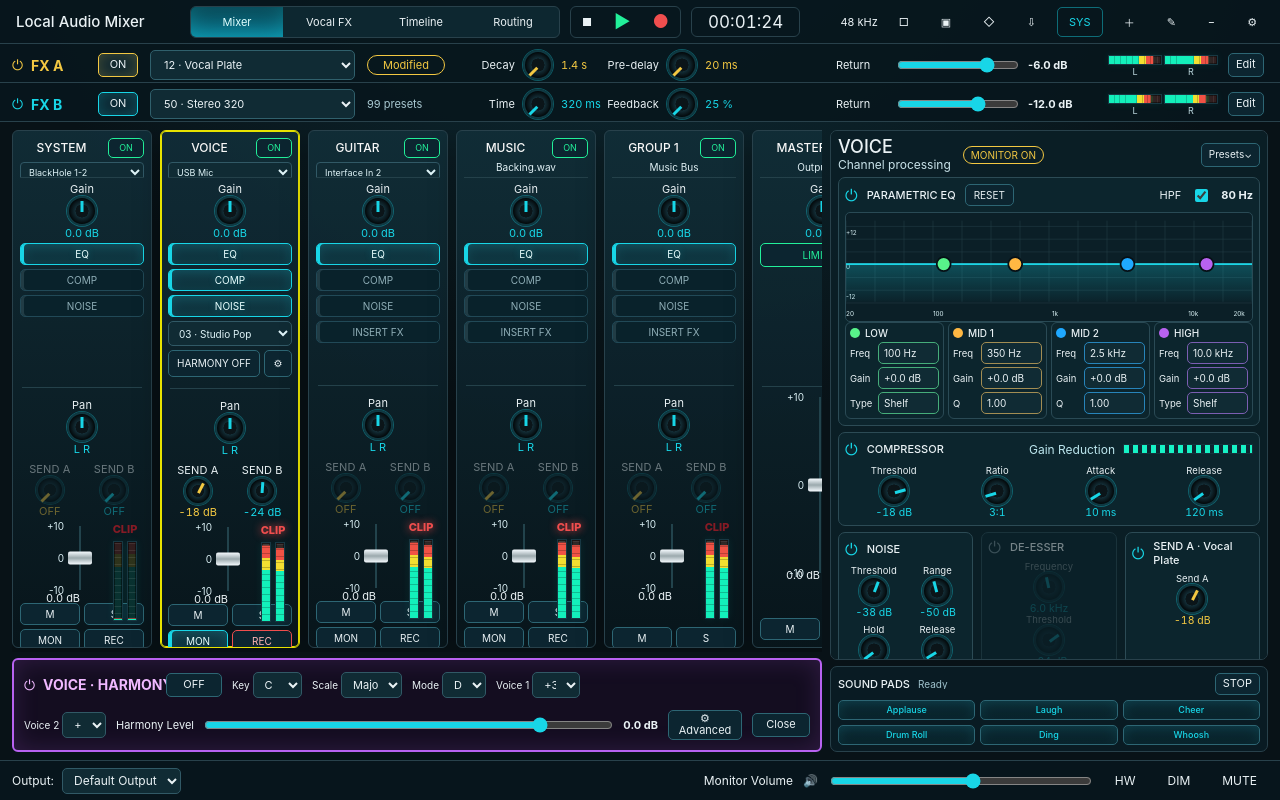
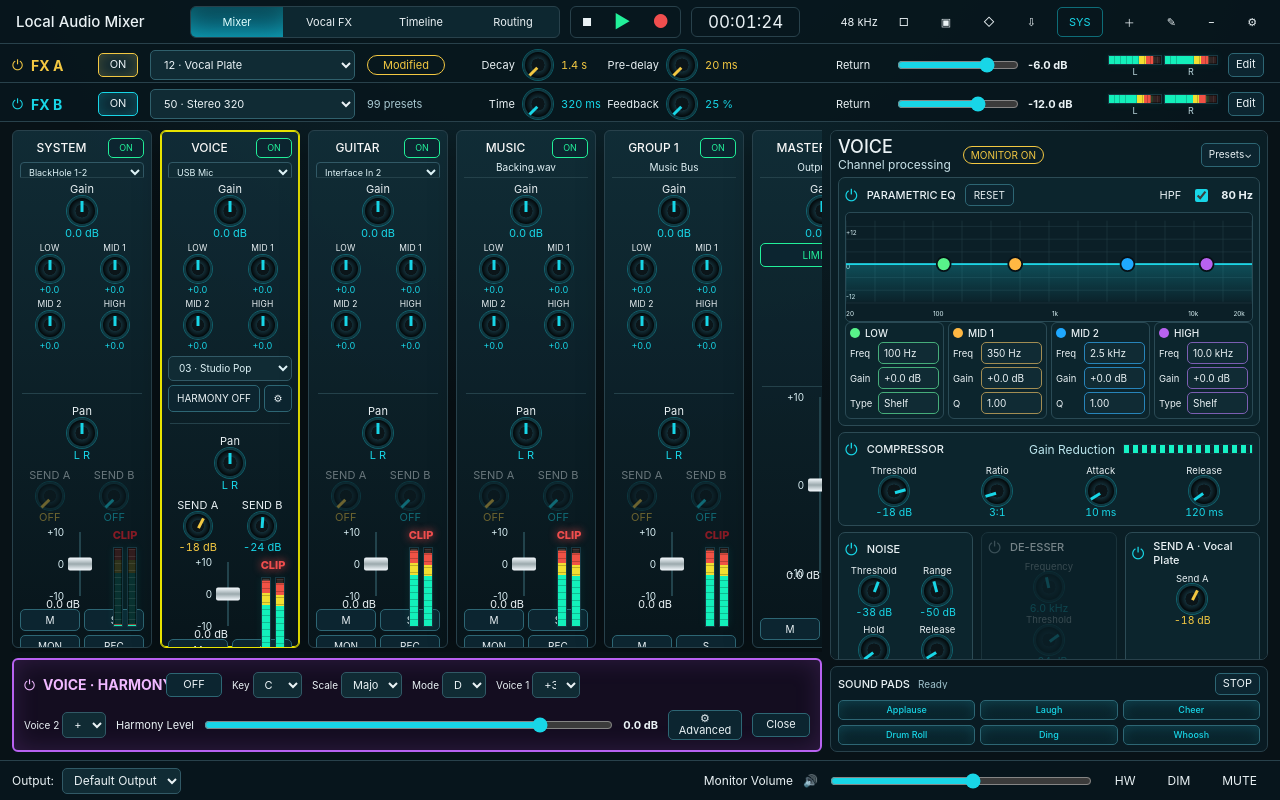
Before and after one commit to maydekil/digital-mixer-audio, a React (Vite) app: page / in a window 1280 px wide. Built offline with nearby package versions, Linux system fonts and the light colour scheme.

Commit message:
Add direct channel tone controls

```diff
--- a/apps/desktop/src/adapters/MixerControlPort.ts
+++ b/apps/desktop/src/adapters/MixerControlPort.ts
@@ -192,6 +192,7 @@ export interface MixerControlPort {
   setFxEnabled(unitId: FxUnitId, enabled: boolean): void;
   setFxReturn(unitId: FxUnitId, valueDb: number): void;
   setFxProgramMacro(unitId: FxUnitId, macro: "macro1" | "macro2", value: string): void;
+  setChannelEqBand(channelId: string, bandId: EqBandState["id"], field: "freqHz" | "gainDb" | "qValue" | "type", value: number | string): void;
   updateEqBand(bandId: EqBandState["id"], field: "freqHz" | "gainDb" | "qValue" | "type", value: number | string): void;
   resetEqBands(): void;
   resetFxProgram(unitId: FxUnitId): void;
--- a/apps/desktop/src/adapters/preview/PreviewAdapter.ts
+++ b/apps/desktop/src/adapters/preview/PreviewAdapter.ts
@@ -230,21 +230,26 @@ export class PreviewAdapter implements MixerControlPort {
   }
 
   updateEqBand(bandId: EqBandState["id"], field: "freqHz" | "gainDb" | "qValue" | "type", value: number | string): void {
-    const updatedBands = this.snapshot.eqBands.map((band) => {
-      if (band.id !== bandId) return band;
-      if (field === "type") return { ...band, type: String(value) };
-
-      const next = { ...band, [field]: Number(value) };
-      next.freqHz = clamp(next.freqHz, 20, 20_000);
-      next.gainDb = clamp(next.gainDb, -12, 12);
-      if (next.qValue !== undefined) next.qValue = clamp(next.qValue, 0.1, 12);
-      return formatEqBand(next);
-    });
+    const updatedBands = updateEqBands(this.snapshot.eqBands, bandId, field, value);
     this.snapshot.eqBands = updatedBands;
     this.snapshot.channels = this.snapshot.channels.map((channel) => channel.id === this.snapshot.selectedChannelId ? {
       ...channel,
+      processing: { ...channel.processing, eq: true },
       eqBands: structuredClone(updatedBands)
     } : channel);
+  }
+
+  setChannelEqBand(channelId: string, bandId: EqBandState["id"], field: "freqHz" | "gainDb" | "qValue" | "type", value: number | string): void {
+    this.snapshot.channels = this.snapshot.channels.map((channel) => {
+      if (channel.id !== channelId) return channel;
+      const eqBands = updateEqBands(channel.eqBands, bandId, field, value);
+      if (channel.id === this.snapshot.selectedChannelId) this.snapshot.eqBands = structuredClone(eqBands);
+      return {
+        ...channel,
+        processing: { ...channel.processing, eq: true },
+        eqBands
+      };
+    });
   }
 
   resetEqBands(): void {
@@ -423,6 +428,19 @@ function selectedSlotForPreset(presetId: string, fallback: string) {
   return fallback;
 }
 
+function updateEqBands(bands: EqBandState[], bandId: EqBandState["id"], field: "freqHz" | "gainDb" | "qValue" | "type", value: number | string) {
+  return bands.map((band) => {
+    if (band.id !== bandId) return band;
+    if (field === "type") return { ...band, type: String(value) };
+
+    const next = { ...band, [field]: Number(value) };
+    next.freqHz = clamp(next.freqHz, 20, 20_000);
+    next.gainDb = clamp(next.gainDb, -12, 12);
+    if (next.qValue !== undefined) next.qValue = clamp(next.qValue, 0.1, 12);
+    return formatEqBand(next);
+  });
+}
+
 function clamp(value: number, min: number, max: number) {
   return Math.max(min, Math.min(max, Number.isFinite(value) ? value : min));
 }
--- a/apps/desktop/src/features/mixer/MixerPage.tsx
+++ b/apps/desktop/src/features/mixer/MixerPage.tsx
@@ -584,6 +584,7 @@ export function MixerPage() {
             onTrim={(id, value) => refreshLiveProcessing(() => adapter.setChannelTrim(id, value))}
             onPan={(id, value) => refreshLiveProcessing(() => adapter.setChannelPan(id, value))}
             onFader={(id, value) => refreshLiveProcessing(() => adapter.setChannelFader(id, value))}
+            onEqBand={(id, bandId, gainDb) => refreshLiveProcessing(() => adapter.setChannelEqBand(id, bandId, "gainDb", gainDb))}
             onSend={(id, unitId, value) => refreshLiveProcessing(() => adapter.setChannelSend(id, unitId, value))}
             onMute={(id, muted) => {
               const nextSnapshot = refresh(() => adapter.setChannelMute(id, muted));
@@ -595,18 +596,6 @@ export function MixerPage() {
               void runChannelMonitor(id, monitor);
             }}
             onRecordArm={(id, armed) => refresh(() => adapter.setChannelRecordArm(id, armed))}
-            onProcessor={(id, processorId, enabled) => {
-              const channel = adapter.getSnapshot().channels.find((item) => item.id === id);
-              if (channel?.role === "system" && processorId === "insertFx") return;
-              refreshLiveProcessing(() => adapter.setChannelProcessor(id, processorId, enabled));
-              if (processorId === "insertFx" && enabled) {
-                refresh(() => {
-                  adapter.selectChannel(id);
-                  adapter.applyVocalFxPreset(adapter.getSnapshot().vocalFx.activePresetId);
-                });
-                setVocalFxOpen(true);
-              }
-            }}
             onVocalFxPreset={(id, presetId) => {
               const enabled = presetId !== "default";
               refreshLiveProcessing(() => {
--- a/apps/desktop/src/features/mixer/components/ChannelBank.tsx
+++ b/apps/desktop/src/features/mixer/components/ChannelBank.tsx
@@ -1,4 +1,4 @@
-import type { ChannelState, ProcessorId, VocalFxPreset } from "../../../adapters/MixerControlPort";
+import type { ChannelState, EqBandState, VocalFxPreset } from "../../../adapters/MixerControlPort";
 import { ChannelStrip } from "./ChannelStrip";
 
 interface ChannelBankProps {
@@ -12,19 +12,19 @@ interface ChannelBankProps {
   onTrim(channelId: string, value: number): void;
   onPan(channelId: string, value: number): void;
   onFader(channelId: string, value: number): void;
+  onEqBand(channelId: string, bandId: EqBandState["id"], gainDb: number): void;
   onSend(channelId: string, unitId: "fx-a" | "fx-b", value: number): void;
   onMute(channelId: string, muted: boolean): void;
   onSolo(channelId: string, solo: boolean): void;
   onMonitor(channelId: string, monitor: boolean): void;
   onRecordArm(channelId: string, armed: boolean): void;
-  onProcessor(channelId: string, processorId: ProcessorId, enabled: boolean): void;
   onVocalFxPreset(channelId: string, presetId: string): void;
   onClipReset(channelId: string): void;
   onHarmonyToggle(): void;
   onHarmonySettings(channelId: string): void;
 }
 
-export function ChannelBank({ channels, sourceOptions, vocalFxPresetId, vocalFxPresets, onSelect, onEnabled, onSource, onTrim, onPan, onFader, onSend, onMute, onSolo, onMonitor, onRecordArm, onProcessor, onVocalFxPreset, onClipReset, onHarmonyToggle, onHarmonySettings }: ChannelBankProps) {
+export function ChannelBank({ channels, sourceOptions, vocalFxPresetId, vocalFxPresets, onSelect, onEnabled, onSource, onTrim, onPan, onFader, onEqBand, onSend, onMute, onSolo, onMonitor, onRecordArm, onVocalFxPreset, onClipReset, onHarmonyToggle, onHarmonySettings }: ChannelBankProps) {
   return (
     <section className="channel-bank">
       {channels.map((channel) => (
@@ -40,12 +40,12 @@ export function ChannelBank({ channels, sourceOptions, vocalFxPresetId, vocalFxP
           onTrim={(value) => onTrim(channel.id, value)}
           onPan={(value) => onPan(channel.id, value)}
           onFader={(value) => onFader(channel.id, value)}
+          onEqBand={(bandId, gainDb) => onEqBand(channel.id, bandId, gainDb)}
           onSend={(unitId, value) => onSend(channel.id, unitId, value)}
           onMute={(muted) => onMute(channel.id, muted)}
           onSolo={(solo) => onSolo(channel.id, solo)}
           onMonitor={(monitor) => onMonitor(channel.id, monitor)}
           onRecordArm={(armed) => onRecordArm(channel.id, armed)}
-          onProcessor={(processorId, enabled) => onProcessor(channel.id, processorId, enabled)}
           onVocalFxPreset={(presetId) => onVocalFxPreset(channel.id, presetId)}
           onClipReset={() => onClipReset(channel.id)}
           onHarmonyToggle={onHarmonyToggle}
--- a/apps/desktop/src/features/mixer/components/ChannelStrip.tsx
+++ b/apps/desktop/src/features/mixer/components/ChannelStrip.tsx
@@ -1,4 +1,4 @@
-import type { ChannelState, FxUnitId, ProcessorId, VocalFxPreset } from "../../../adapters/MixerControlPort";
+import type { ChannelState, EqBandState, FxUnitId, VocalFxPreset } from "../../../adapters/MixerControlPort";
 import { ClipIndicator } from "../../../components/audio/ClipIndicator";
 import { LevelMeter } from "../../../components/audio/LevelMeter";
 import { RotaryKnob } from "../../../components/audio/RotaryKnob";
@@ -16,19 +16,19 @@ interface ChannelStripProps {
   onTrim(value: number): void;
   onPan(value: number): void;
   onFader(value: number): void;
+  onEqBand(bandId: EqBandState["id"], gainDb: number): void;
   onSend(unitId: FxUnitId, value: number): void;
   onMute(muted: boolean): void;
   onSolo(solo: boolean): void;
   onMonitor(monitor: boolean): void;
   onRecordArm(armed: boolean): void;
-  onProcessor(processorId: ProcessorId, enabled: boolean): void;
   onVocalFxPreset(presetId: string): void;
   onClipReset(): void;
   onHarmonyToggle?(): void;
   onHarmonySettings?(): void;
 }
 
-export function ChannelStrip({ channel, sourceOptions, vocalFxPresetId, vocalFxPresets, onSelect, onEnabled, onSource, onTrim, onPan, onFader, onSend, onMute, onSolo, onMonitor, onRecordArm, onProcessor, onVocalFxPreset, onClipReset, onHarmonyToggle, onHarmonySettings }: ChannelStripProps) {
+export function ChannelStrip({ channel, sourceOptions, vocalFxPresetId, vocalFxPresets, onSelect, onEnabled, onSource, onTrim, onPan, onFader, onEqBand, onSend, onMute, onSolo, onMonitor, onRecordArm, onVocalFxPreset, onClipReset, onHarmonyToggle, onHarmonySettings }: ChannelStripProps) {
   const isMaster = channel.kind === "master";
   const isGroup = channel.kind === "group";
   const meter = channel.enabled ? channel.meter : { left: -60, right: -60, clip: false };
@@ -47,7 +47,7 @@ export function ChannelStrip({ channel, sourceOptions, vocalFxPresetId, vocalFxP
         ) : <span>{channel.source}</span>}
       </header>
       <RotaryKnob label="Gain" value={`${channel.trimDb.toFixed(1)} dB`} numericValue={channel.trimDb} min={-24} max={24} step={0.5} onChange={onTrim} />
-      {isMaster ? <MasterUpperControls /> : <ProcessingButtons channel={channel} vocalFxPresetId={vocalFxPresetId} vocalFxPresets={vocalFxPresets} onProcessor={onProcessor} onVocalFxPreset={onVocalFxPreset} />}
+      {isMaster ? <MasterUpperControls /> : <ChannelToneControls channel={channel} vocalFxPresetId={vocalFxPresetId} vocalFxPresets={vocalFxPresets} onEqBand={onEqBand} onVocalFxPreset={onVocalFxPreset} />}
       {channel.harmonyVisible ? (
         <div className="harmony-shortcut">
           <Button tone="violet" active={channel.harmonyEnabled} onClick={onHarmonyToggle}>HARMONY {channel.harmonyEnabled ? "ON" : "OFF"}</Button>
@@ -74,27 +74,41 @@ export function ChannelStrip({ channel, sourceOptions, vocalFxPresetId, vocalFxP
   );
 }
 
-function ProcessingButtons({ channel, vocalFxPresetId, vocalFxPresets, onProcessor, onVocalFxPreset }: {
+function ChannelToneControls({ channel, vocalFxPresetId, vocalFxPresets, onEqBand, onVocalFxPreset }: {
   channel: ChannelState;
   vocalFxPresetId: string;
   vocalFxPresets: VocalFxPreset[];
-  onProcessor(processorId: ProcessorId, enabled: boolean): void;
+  onEqBand(bandId: EqBandState["id"], gainDb: number): void;
   onVocalFxPreset(presetId: string): void;
 }) {
-  const buttons: Array<{ id: ProcessorId; label: string }> = [
-    { id: "eq", label: "EQ" },
-    { id: "comp", label: "COMP" },
-    { id: "noise", label: "NOISE" }
+  const toneBands: Array<{ id: EqBandState["id"]; label: string }> = [
+    { id: "low", label: "LOW" },
+    { id: "mid1", label: "MID 1" },
+    { id: "mid2", label: "MID 2" },
+    { id: "high", label: "HIGH" }
   ];
-  if (channel.role !== "system" && channel.role !== "vocal") buttons.push({ id: "insertFx", label: "INSERT FX" });
 
   return (
-    <div className="processing-buttons">
-      {buttons.map((button) => (
-        <Button key={button.id} active={channel.processing[button.id]} onClick={() => onProcessor(button.id, !channel.processing[button.id])}>
-          {button.label}
-        </Button>
-      ))}
+    <div className="channel-tone-section">
+      <div className="channel-tone-controls">
+        {toneBands.map((tone) => {
+          const band = channel.eqBands.find((item) => item.id === tone.id);
+          const gainDb = band?.gainDb ?? 0;
+          return (
+            <RotaryKnob
+              key={tone.id}
+              label={tone.label}
+              value={`${gainDb >= 0 ? "+" : ""}${gainDb.toFixed(1)}`}
+              numericValue={gainDb}
+              min={-12}
+              max={12}
+              step={0.5}
+              size="sm"
+              onChange={(value) => onEqBand(tone.id, value)}
+            />
+          );
+        })}
+      </div>
       {channel.role === "vocal" ? (
         <select
           className="channel-insert-preset"
@@ -107,7 +121,6 @@ function ProcessingButtons({ channel, vocalFxPresetId, vocalFxPresets, onProcess
           {vocalFxPresets.map((preset) => <option key={preset.id} value={preset.id}>{preset.name}</option>)}
         </select>
       ) : null}
-      {channel.role === "system" ? <div className="processor-slot-placeholder" aria-hidden="true" /> : null}
     </div>
   );
 }
--- a/apps/desktop/src/styles/app.css
+++ b/apps/desktop/src/styles/app.css
@@ -82,6 +82,13 @@
 .processing-buttons .ui-button.is-active { text-shadow: 0 0 7px rgba(24, 214, 231, 0.36); }
 .channel-insert-preset { width: 100%; min-width: 0; min-height: 25px; color: #dff4f8; background: #102b34; border: 1px solid #315966; border-radius: 5px; padding: 0 6px; font-size: 10px; font-weight: 420; }
 .channel-insert-preset:focus { outline: 1px solid var(--cyan); outline-offset: 1px; }
+.channel-tone-section { display: grid; gap: 5px; }
+.channel-tone-controls { display: grid; grid-template-columns: repeat(2, minmax(0, 1fr)); gap: 4px 6px; }
+.channel-tone-controls .rotary { min-width: 0; }
+.channel-tone-controls .rotary-label { font-size: 8.5px; margin-bottom: 2px; }
+.channel-tone-controls .rotary-face { width: 26px; height: 26px; }
+.channel-tone-controls .rotary-tick { height: 10px; transform-origin: 50% 10px; }
+.channel-tone-controls .rotary-value { font-size: 9px; margin-top: 2px; }
 .processor-slot-placeholder { min-height: 24px; visibility: hidden; }
 .master-upper { display: grid; grid-template-rows: 24px 1fr; gap: 4px; min-height: 140px; }
 .master-upper-spacer { min-height: 101px; }
```
Also changed, not shown: tests/ui/visual.visual.ts (+4 -3 lines), 4 other files (tests, documents, lock files or other folders).
